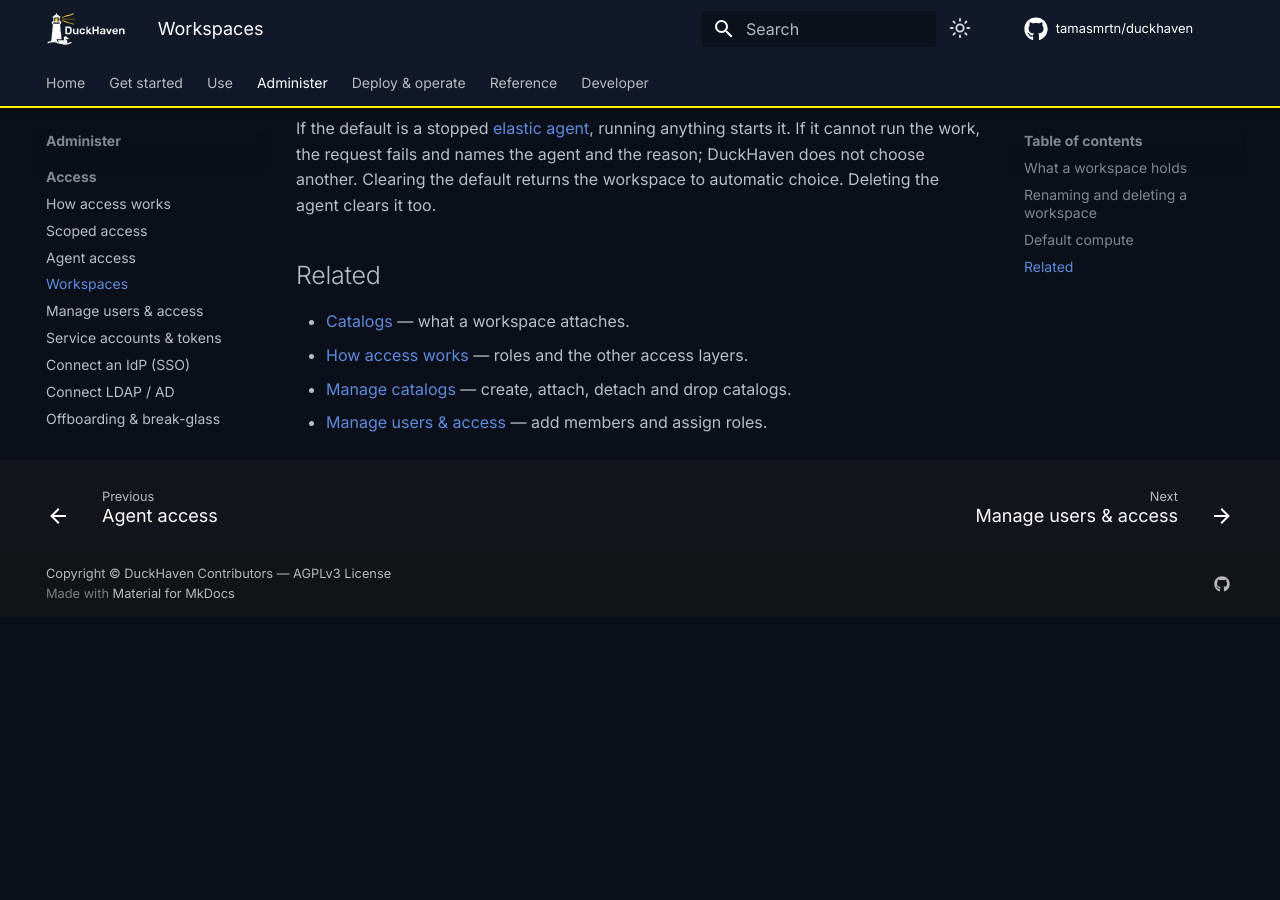
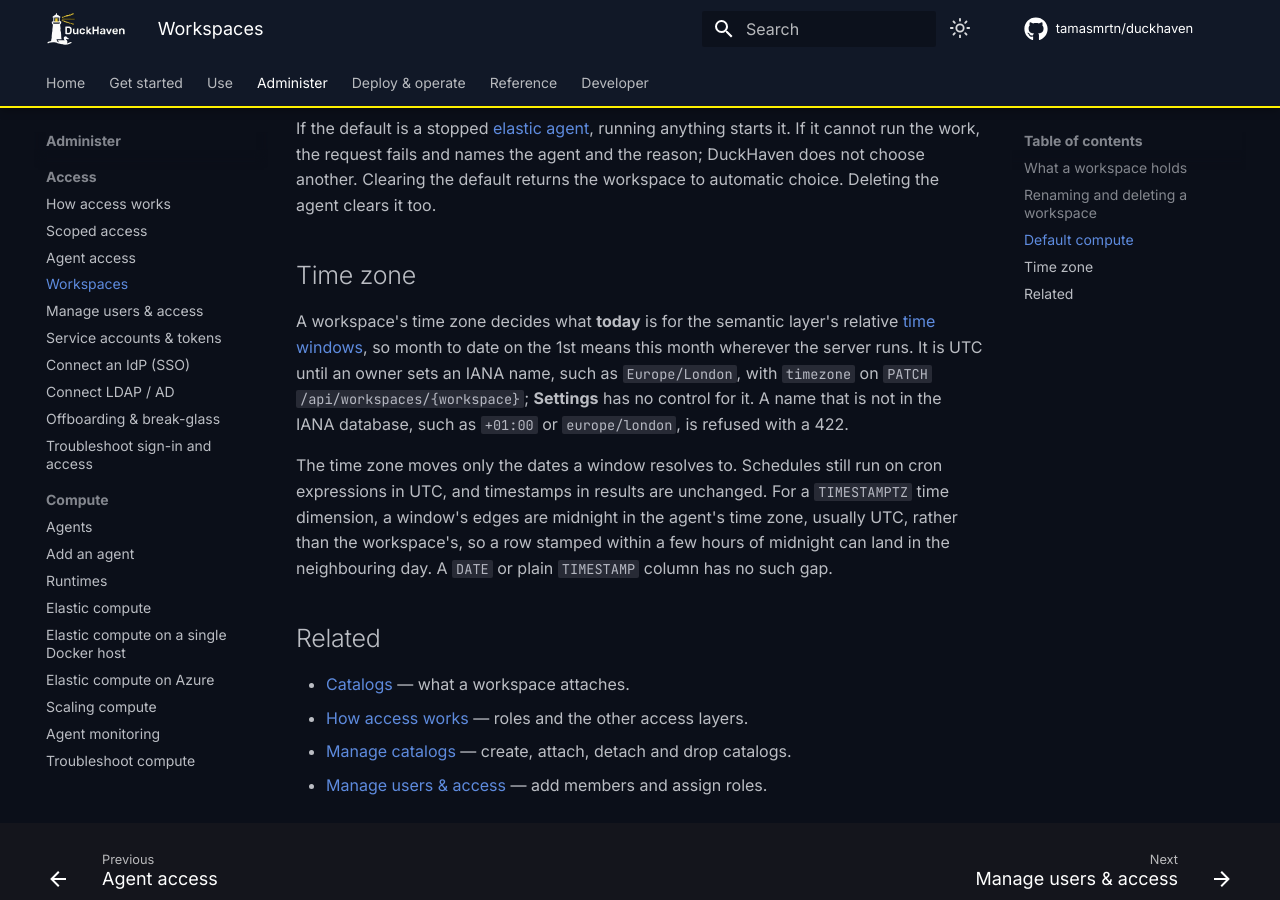
Before and after one commit to tamasmrtn/duckhaven, an MkDocs documentation site: the page built from docs/access/workspaces.md, in a window 1280 px wide and 900 px high, scrolled down 1511 px. Built offline with MkDocs 1.6.1 and Material for MkDocs 9.7.7, drawn with Linux system fonts in a browser that asks for light colours; comment, search, counter and statistics services are not loaded; before the commit the page ends 2128 px from its top, so only the background shows below that.

Commit message:
docs: describe workspace time zones and comparisons
Signed-off-by: tmrtn <martontam@gmail.com>

```diff
--- a/docs/access/workspaces.md
+++ b/docs/access/workspaces.md
@@ -56,6 +56,19 @@
 run the work, the request fails and names the agent and the reason; DuckHaven does not choose another. Clearing the
 default returns the workspace to automatic choice. Deleting the agent clears it too.
 
+## Time zone
+
+A workspace's time zone decides what **today** is for the semantic layer's relative
+[time windows](../metadata/semantic-layer.md#why-every-metric-names-a-time-column), so month to date on the 1st means
+this month wherever the server runs. It is UTC until an owner sets an IANA name, such as `Europe/London`, with
+`timezone` on `PATCH /api/workspaces/{workspace}`; **Settings** has no control for it. A name that is not in the IANA
+database, such as `+01:00` or `europe/london`, is refused with a 422.
+
+The time zone moves only the dates a window resolves to. Schedules still run on cron expressions in UTC, and
+timestamps in results are unchanged. For a `TIMESTAMPTZ` time dimension, a window's edges are midnight in the agent's
+time zone, usually UTC, rather than the workspace's, so a row stamped within a few hours of midnight can land in the
+neighbouring day. A `DATE` or plain `TIMESTAMP` column has no such gap.
+
 ## Related
 
 - [Catalogs](../data/catalogs.md) — what a workspace attaches.
```
Also changed, not shown: docs/metadata/define-metrics.md (+5 -0 lines), docs/metadata/semantic-layer.md (+13 -1 lines), docs/reference/rest-api.md (+6 -2 lines).
